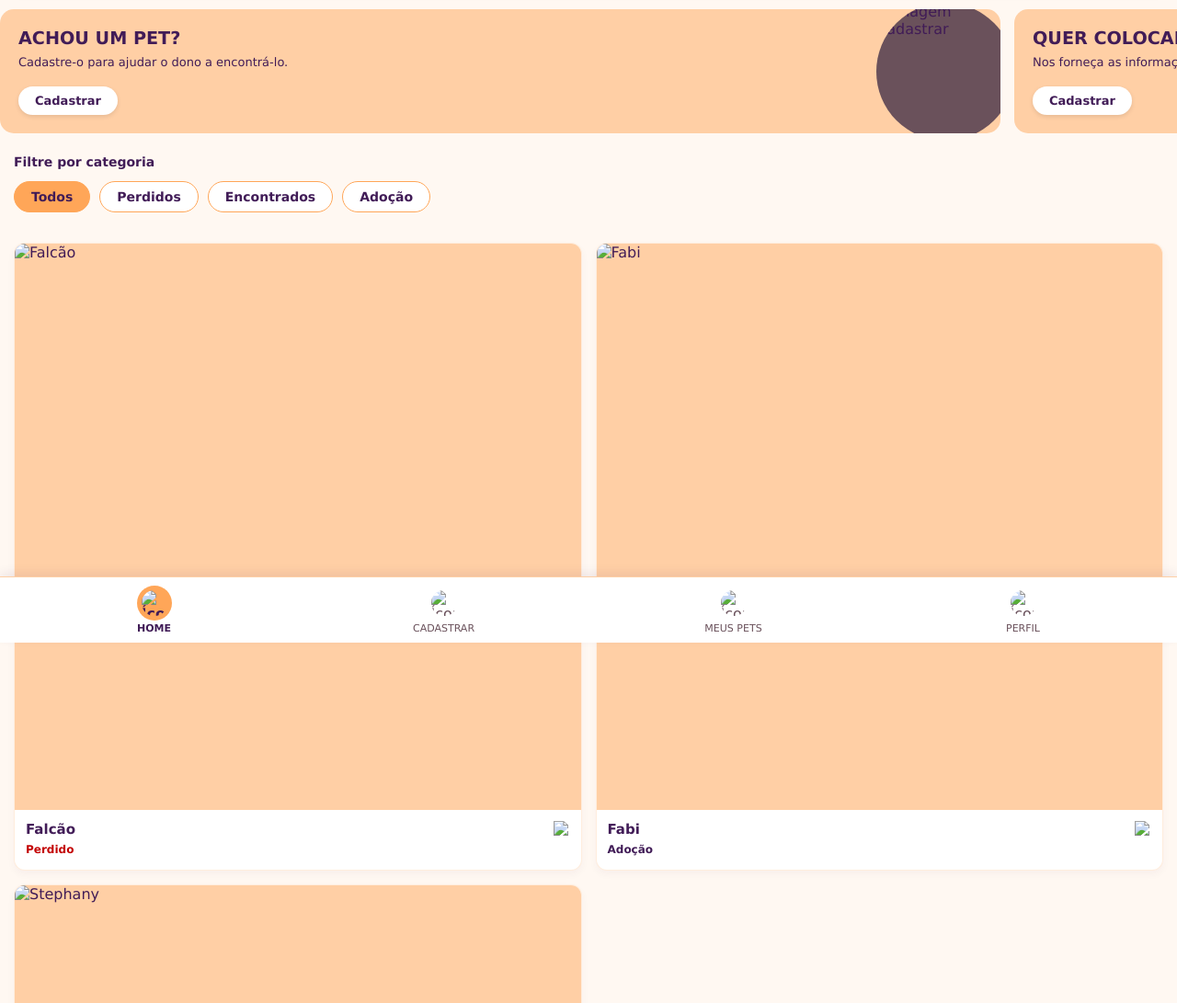
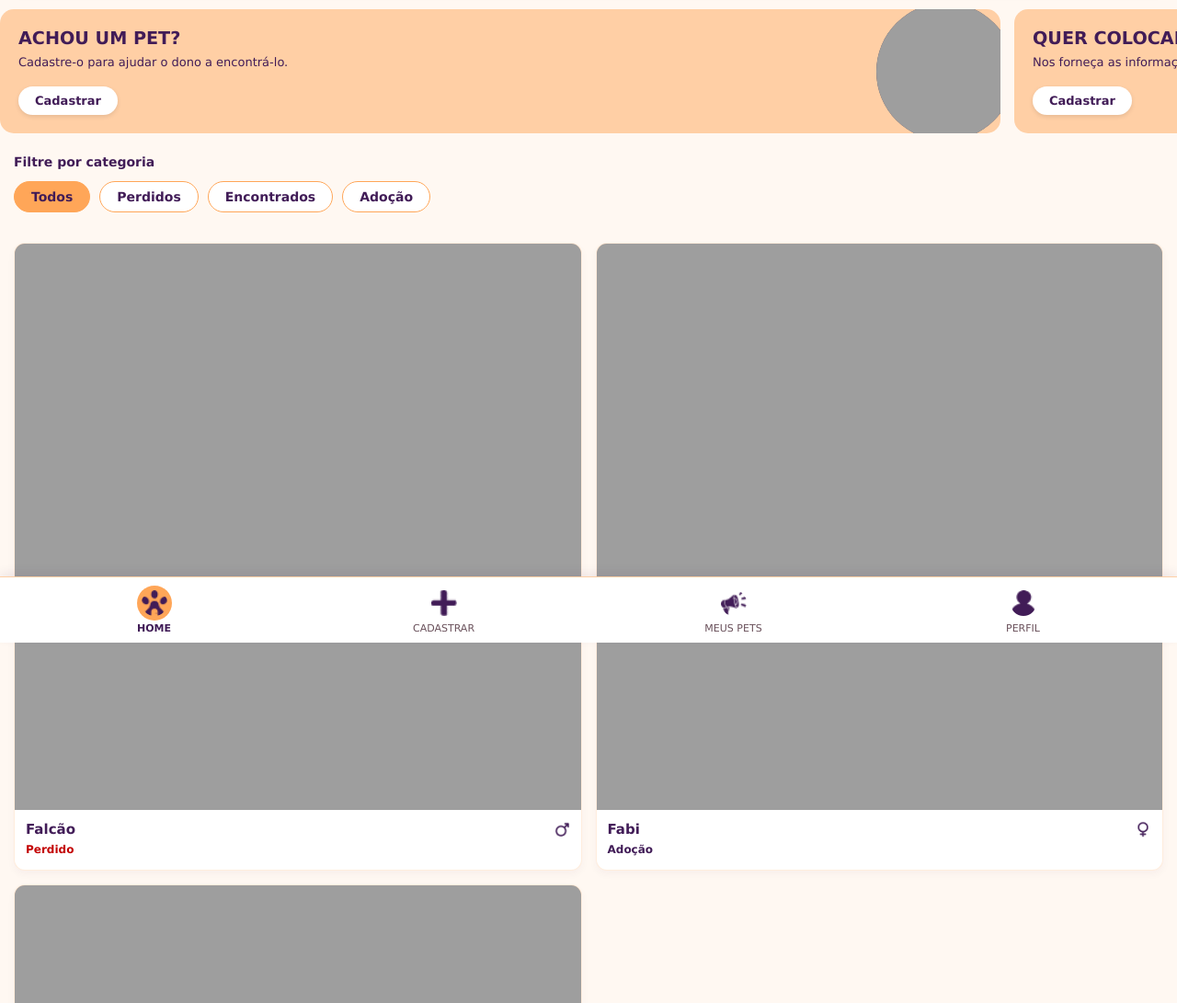
Before and after one commit to alanaOnTheShore/buscapet, a website: page home.html in a window 1280 px wide. Shown: the part 101-1192 px from the top of the page at 92% size. Drawn offline with Linux system fonts and the light colour scheme; the site is published under a folder, as on GitHub Pages, so addresses that start at the root find nothing.

Commit message:
Update home.html

```diff
--- a/home.html
+++ b/home.html
@@ -34,7 +34,7 @@
           </div>
           <div>
             <img
-              src="/img/carrossel/01.png"
+              src="img/carrossel/01.png"
               alt="Imagem Cadastrar"
               class="carrossel-img-placeholder"
             />
@@ -54,7 +54,7 @@
           </div>
           <div>
             <img
-              src="/img/carrossel/02.png"
+              src="img/carrossel/02.png"
               alt="Imagem Colocar Adoção"
               class="carrossel-img-placeholder"
             />
@@ -73,7 +73,7 @@
           </div>
           <div>
             <img
-              src="/img/carrossel/03.png"
+              src="img/carrossel/03.png"
               alt="Imagem Perdidos"
               class="carrossel-img-placeholder"
             />
@@ -100,13 +100,13 @@
       <!-- Card Pet 1 -->
       <article class="card-pet">
         <div class="foto-pet-container">
-          <img src="/img/anuncios/pet1.png" alt="Falcão" class="foto-pet" />
+          <img src="img/anuncios/pet1.png" alt="Falcão" class="foto-pet" />
         </div>
         <div class="info-pet">
           <div class="linha-topo">
             <span class="nome-pet">Falcão</span>
             <img
-              src="/img/icon-sexo/masc.png"
+              src="img/icon-sexo/masc.png"
               alt="Macho"
               class="genero-pet-icon"
             />
@@ -118,13 +118,13 @@
       <!-- Card Pet 2 -->
       <article class="card-pet">
         <div class="foto-pet-container">
-          <img src="/img/anuncios/pet2.png" alt="Fabi" class="foto-pet" />
+          <img src="img/anuncios/pet2.png" alt="Fabi" class="foto-pet" />
         </div>
         <div class="info-pet">
           <div class="linha-topo">
             <span class="nome-pet">Fabi</span>
             <img
-              src="/img/icon-sexo/fem.png"
+              src="img/icon-sexo/fem.png"
               alt="Femea"
               class="genero-pet-icon"
             />
@@ -136,13 +136,13 @@
       <!-- Card Pet 3 -->
       <article class="card-pet">
         <div class="foto-pet-container">
-          <img src="/img/anuncios/pet3.png" alt="Stephany" class="foto-pet" />
+          <img src="img/anuncios/pet3.png" alt="Stephany" class="foto-pet" />
         </div>
         <div class="info-pet">
           <div class="linha-topo">
             <span class="nome-pet">Stephany</span>
             <img
-              src="/img/icon-sexo/fem.png"
+              src="img/icon-sexo/fem.png"
               alt="Femea"
               class="genero-pet-icon"
             />
@@ -209,12 +209,12 @@
     <!-- BARRA DE NAVEGAÇÃO INFERIOR FIXA (Estilo Mobile Application) -->
     <nav class="nav-inferior">
       <a href="home.html" class="nav-item ativo">
-        <img src="/img/icons/home.png" alt="Ícone Home" class="icon" />
+        <img src="img/icons/home.png" alt="Ícone Home" class="icon" />
         <span class="label">HOME</span>
       </a>
       <a href="cadastro-pet.html" class="nav-item">
         <img
-          src="/img/icons/cadastrar-animal.png"
+          src="img/icons/cadastrar-animal.png"
           alt="Ícone Cadastrar"
           class="icon"
         />
@@ -222,14 +222,14 @@
       </a>
       <a href="meus-pets.html" class="nav-item">
         <img
-          src="/img/icons/meus-pets.png"
+          src="img/icons/meus-pets.png"
           alt="Ícone Meus Pets"
           class="icon"
         />
         <span class="label">MEUS PETS</span>
       </a>
       <a href="perfil.html" class="nav-item">
-        <img src="/img/icons/perfil.png" alt="Ícone Perfil" class="icon" />
+        <img src="img/icons/perfil.png" alt="Ícone Perfil" class="icon" />
         <span class="label">PERFIL</span>
       </a>
     </nav>
```
